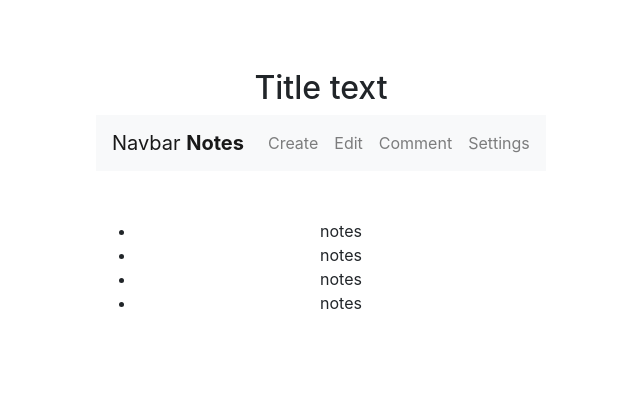
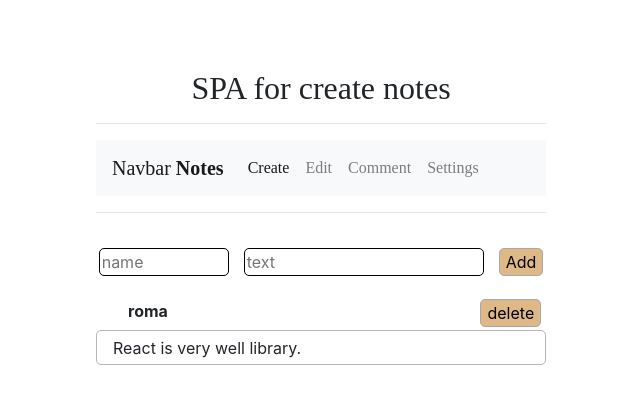
Before and after one commit to romanBryndzak/notes, a React (Create React App) app: page /#/Create in a window 1280 px wide. Shown: the top 404 px of the page, without its empty margins (319-959 px from the left). Built offline with nearby package versions, Linux system fonts and the light colour scheme.

Commit message:
added input: name and text(in Create.js); code refactoring: notes interface.

```diff
--- a/src/App.css
+++ b/src/App.css
@@ -1,7 +1,11 @@
+.App header, .notes {
+    width: 450px;
+    margin: 0 auto;
+}
+
 .App header {
     padding-top: 4rem;
-    width: 450px;
-    margin: 0 auto;
+    font-family: cursive;
 }
 
 .App {
@@ -12,10 +16,15 @@
     display: grid;
     grid-template-areas: "header" "page" "notes";
     margin: 5px;
-    grid-gap: 5px;
+    grid-gap: 3px;
 }
 
-.App .notes{
-    width: 450px;
-    margin: 0 auto;
+.App .page {
+    margin: 1rem 0 1rem 0;
 }
+
+button {
+    border: .5px solid darkgrey;
+    border-radius: 5px;
+    background-color: burlywood;
+}
--- a/src/App.js
+++ b/src/App.js
@@ -10,9 +10,9 @@ import Settings from "./components/page/Settings";
 
 function App() {
     const [notes, setNotes] = React.useState([
-        {}
+        {id: 0, name: 'roma', content: 'React is very well library.'}
     ]);
-    console.log(notes);
+
     function createNote(text, name) {
         setNotes(notes.concat([{
             id: Date.now(),
@@ -24,10 +24,9 @@ function App() {
     return (
         <div className='App'>
             <header className='header'>
-                <h2>Title text</h2>
-                <Menu/>
+                <h2>SPA for create notes</h2><hr/>
+                <Menu/><hr/>
             </header>
-            <hr/>
             <div className='page'>
                 <Route path={'/Create'} render={() =>
                     <Create createNote={createNote}/>}
@@ -35,10 +34,10 @@ function App() {
                 <Route path={'/Edit'} render={() => <Edit/>}/>
                 <Route path={'/Comment'} render={() => <Comment/>}/>
                 <Route path={'/Settings'} render={() => <Settings/>}/>
-                <Route path={'/Notes'} render={() => <> </>}/>
+                <Route path={'/notes'} render={() => <> </>}/>
             </div>
             <div className="notes">
-                <Notes/>
+                <Notes notes={notes}/>
             </div>
         </div>
     );
--- a/src/components/Menu.js
+++ b/src/components/Menu.js
@@ -5,7 +5,7 @@ import {NavLink} from "react-router-dom";
 function Menu() {
     return (
         <nav className="navbar navbar-expand-lg navbar-light bg-light">
-            <NavLink className="navbar-brand" to={'/Notes'}>Navbar <strong>Notes</strong></NavLink>
+            <NavLink className="navbar-brand" to={'/notes'}>Navbar <strong>Notes</strong></NavLink>
             <button className="navbar-toggler" type="button" data-toggle="collapse" data-target="#navbarNavAltMarkup"
                     aria-controls="navbarNavAltMarkup" aria-expanded="false" aria-label="Toggle navigation">
                 <span className="navbar-toggler-icon"/>
--- a/src/components/page/Create.js
+++ b/src/components/page/Create.js
@@ -1,19 +1,26 @@
 import React from "react";
+import './auxiliary.css'
 
 function Create({createNote}) {
     const [value, setValue] = React.useState('');
+    const [name, setName] = React.useState('');
 
     function formHandler(event) {
         event.preventDefault();
-        if(value.trim()) {
-            createNote(value);
-            setValue('')
+        if (value.trim()) {
+            createNote(value, name);
+            setValue('');
+            setName('')
         }
     }
 
     return (
-        <form onSubmit={formHandler}>
-            <input type="text" onChange={
+        <form onSubmit={formHandler} className='create'>
+            <input type="text" placeholder='name' onChange={
+                event => setName(event.target.value)}
+                   className='name'
+            />
+            <input type="text" placeholder='text' onChange={
                 event => setValue(event.target.value)}/>
             <button>Add</button>
         </form>
--- /dev/null
+++ b/src/components/page/NoteItem.js
@@ -0,0 +1,19 @@
+import React from "react";
+import N from './Notes.module.css'
+
+function NoteItem({note}) {
+
+    return (
+        <div className={N.wrapperNote}>
+            <p><strong>{note.name}</strong><button>delete</button></p>
+            <li>
+            <span>
+                {note.content}
+            </span>
+            </li>
+        </div>
+
+    )
+}
+
+export default NoteItem
--- a/src/components/page/Notes.js
+++ b/src/components/page/Notes.js
@@ -1,12 +1,17 @@
 import React from "react";
+import N from './Notes.module.css'
+import NoteItem from "./NoteItem";
 
-function Notes() {
+function Notes({notes}) {
+
     return (
-        <ul>
-            <li>notes</li>
-            <li>notes</li>
-            <li>notes</li>
-            <li>notes</li>
+        <ul className={N.wrapper}>
+            {notes.map(note => {
+                    return <NoteItem
+                        note={note} key={note.id}
+                    />
+                }
+            )}
         </ul>
     )
 }
--- /dev/null
+++ b/src/components/page/Notes.module.css
@@ -0,0 +1,23 @@
+.wrapper {
+    list-style: none;
+    margin: 0;
+    padding: 0;
+}
+
+.wrapperNote {
+    margin-bottom: 1rem;
+    text-align: left;
+}
+
+.wrapperNote p {
+    display: flex;
+    justify-content: space-between;
+    margin: .2rem .3rem .2rem 2rem;
+    text-align: left;
+}
+
+.wrapperNote li {
+    border: 1px solid #b3b7bb;
+    padding: .3rem 1rem .3rem 1rem;
+    border-radius: 5px;
+}
--- /dev/null
+++ b/src/components/page/auxiliary.css
@@ -0,0 +1,14 @@
+.create{
+    width: 450px;
+    margin: 0 auto;
+}
+.create input {
+    width: 240px;
+    margin-right: 15px;
+    border-radius: 5px;
+    border: 1px solid black;
+}
+
+.create .name{
+   width: 130px;
+}
--- a/src/index.js
+++ b/src/index.js
@@ -5,15 +5,15 @@ import ReactDOM from 'react-dom';
 import './index.css';
 import App from './App';
 import * as serviceWorker from './serviceWorker';
-import {BrowserRouter} from "react-router-dom";
+import {HashRouter} from "react-router-dom";
 
 ReactDOM.render(
-  <React.StrictMode>
-      <BrowserRouter>
-          <App />
-      </BrowserRouter>
-  </React.StrictMode>,
-  document.getElementById('root')
+    <React.StrictMode>
+        <HashRouter>
+            <App/>
+        </HashRouter>
+    </React.StrictMode>,
+    document.getElementById('root')
 );
 
 // If you want your app to work offline and load faster, you can change
```
Also changed, not shown: package.json (+7 -1 lines), 1 other file (tests, documents, lock files or other folders).
